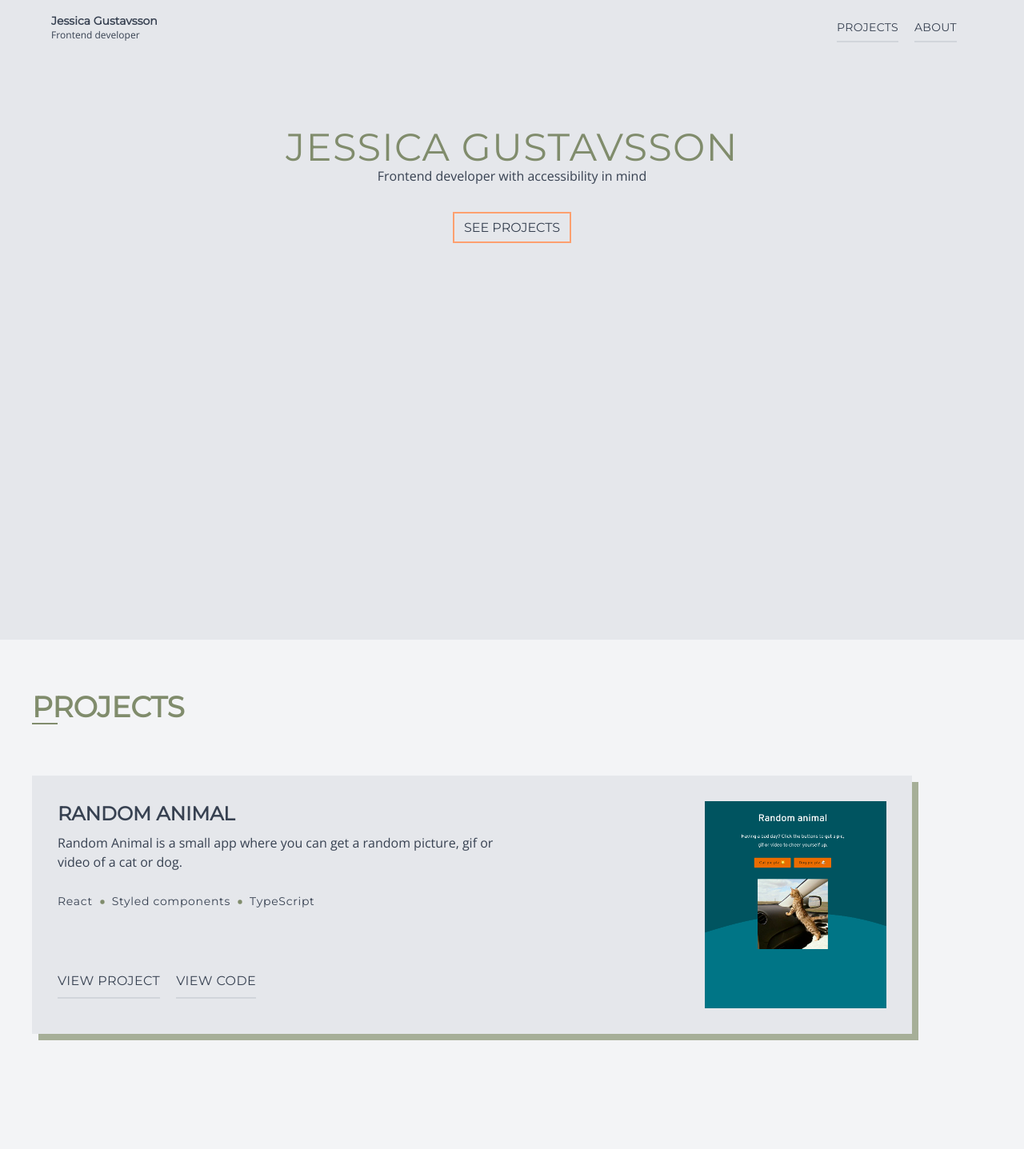
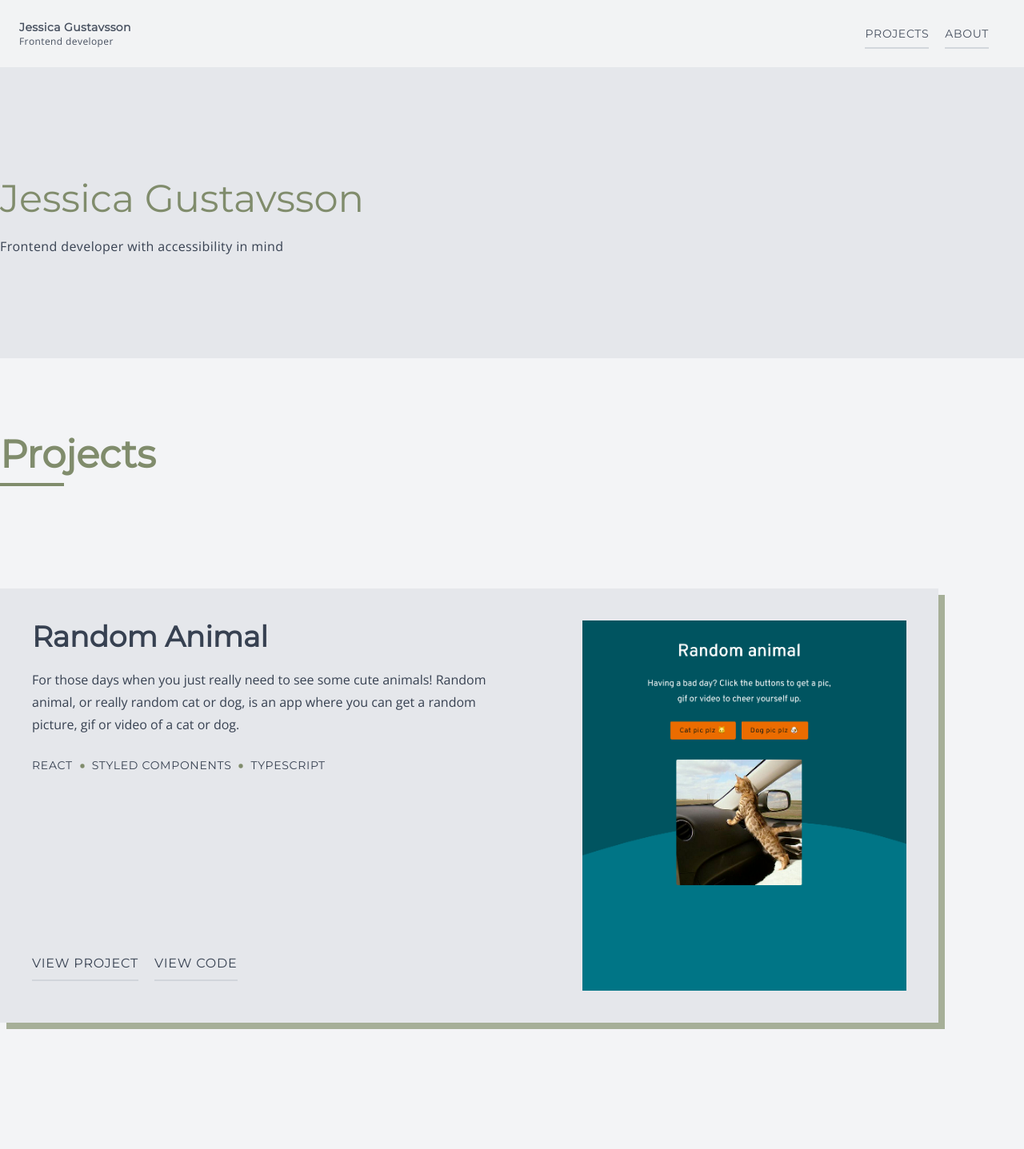
Before and after one commit to jdagmar/jdagmar.github.io, a React (Create React App) app: page / in a window 1280 px wide. Shown: the top 1437 px of the page at 80% size. Built offline with nearby package versions, Linux system fonts and the light colour scheme.

Commit message:
Copy and design

```diff
--- a/src/components/AboutSection.tsx
+++ b/src/components/AboutSection.tsx
@@ -6,14 +6,12 @@ import { SectionHeading, Link } from '.';
 export const AboutSection = () => {
   return (
     <section id="about" className="anchor-stop">
-      <div className="max-w-6xl m-auto py-8 px-4">
+      <div className="max-w-7xl m-auto pb-12 pt-24 px-4 lg:px-0">
         <SectionHeading text="About" />
         <div className="flex justify-between lg:flex-row flex-col-reverse mt-12 w-full my-4 p-8 bg-gray-200">
-          <div className="max-w-xl">
-            <h2 className="uppercase font-montserrat text-2xl font-black">
-              Who am I?
-            </h2>
-            <p className="text-md font-open-sans mt-4 mb-12">
+          <div className="max-w-3xl">
+            <h2 className="font-montserrat text-2xl font-black">Who am I?</h2>
+            <p className="text-md font-open-sans mt-4 mb-12 leading-7">
               Hi, I'm Jessica a frontend developer who is passionate about
               building accessible and scalable stuff.
             </p>
--- a/src/components/Header.tsx
+++ b/src/components/Header.tsx
@@ -3,14 +3,14 @@ import { Nav } from '.';
 
 export const Header = () => {
   return (
-    <header className="p-4 bg-gray-200 fixed top-0 w-full z-20">
-      <div className="max-w-6xl m-auto flex justify-between items-center">
+    <header className="p-6 bg-gray-100 fixed top-0 w-full z-20 opacity-90 tracking-wide">
+      <div className="max-w-7xl m-auto flex justify-between items-center">
         <div>
           <p className="font-montserrat text-sm font-bold">
             <span className="hidden lg:block">Jessica Gustavsson</span>
             <span className="text-lg lg:hidden">JG</span>
           </p>
-          <p className="font-open-sans text-xs hidden lg:block">
+          <p className=" font-open-sans text-xs hidden lg:block">
             Frontend developer
           </p>
         </div>
--- a/src/components/IntroHero.tsx
+++ b/src/components/IntroHero.tsx
@@ -1,21 +1,25 @@
 import * as React from 'react';
+import portrait from './../images/portrait-github.png';
 
 export const IntroHero = () => {
   return (
-    <div className="h-screen text-center bg-gray-200 pt-40">
-      <div className="group inline-block">
-        <h1 className="uppercase tracking-wide font-montserrat text-swamp-green-500 text-2xl lg:text-5xl transition motion-reduce:transition-none duration-1000 ease-in-out group-hover:text-tangerine-500">
-          Jessica Gustavsson
-        </h1>
-        <p className="font-open-sans flex justify-center mb-10">
-          Frontend developer with accessibility in mind
-        </p>
-        <a
+    <div className="bg-gray-200 pt-24">
+      <div className=" py-32 max-w-7xl m-auto flex justify-between px-4 xl:px-0">
+        <div>
+          <h1 className="font-montserrat text-swamp-green-500 text-2xl lg:text-5xl transition motion-reduce:transition-none duration-1000 ease-in-out group-hover:text-tangerine-500 mb-6">
+            Jessica Gustavsson
+          </h1>
+          <p className="font-open-sans tracking-wide">
+            Frontend developer with accessibility in mind
+          </p>
+        </div>
+
+        {/* <a
           href="#projects"
           className="uppercase font-montserrat border-tangerine-500 border-2 py-2 px-3 transition motion-reduce:transition-none duration-1000 ease-in-out group-hover:border-swamp-green-500"
         >
           See projects
-        </a>
+        </a> */}
       </div>
     </div>
   );
--- a/src/components/Link.tsx
+++ b/src/components/Link.tsx
@@ -9,7 +9,7 @@ export const Link = (props: Props) => {
   return (
     <a
       href={props.url}
-      className="tracking-wide uppercase border-b-2 border-gray-300 hover:border-swamp-green-500 transition motion-reduce:transition-none duration-700 ease-in-out py-2 mr-5 font-montserrat"
+      className="tracking-wider uppercase border-b-2 border-gray-300 hover:border-swamp-green-500 transition motion-reduce:transition-none duration-700 ease-in-out py-2 mr-5 font-montserrat"
     >
       {props.text}
     </a>
--- a/src/components/ProjectCards.tsx
+++ b/src/components/ProjectCards.tsx
@@ -6,7 +6,7 @@ import { Link } from './Link';
 export const ProjectCards = () => {
   const cards = projects.map((project, i) => (
     <li
-      className={`mb-40 lg:w-11/12  p-8 bg-gray-200 backdrop backdrop-behind ${
+      className={`mb-40 lg:w-11/12  p-10 bg-gray-200 backdrop backdrop-behind ${
         i % 2 === 1
           ? 'backdrop-tangerine backdrop-left'
           : 'backdrop-swampgreen backdrop-right'
@@ -16,20 +16,20 @@ export const ProjectCards = () => {
       <div className="flex justify-between flex-col sm:flex-row">
         <div className="flex flex-col justify-between">
           <div>
-            <h3 className="uppercase font-montserrat text-2xl font-black">
+            <h3 className="font-montserrat text-4xl font-black mb-5">
               {project.name}
             </h3>
-            <p className="font-open-sans my-2 max-w-xl">
+            <p className="font-open-sans my-2 max-w-xl leading-7 mb-6">
               {project.description}
             </p>
             <div
-              className={`mt-6 mb-2 ${
+              className={`mb-10 ${
                 i % 2 === 1 ? 'text-tangerine-500' : 'text-swamp-green-500'
               }`}
             >
               {project.topics.map((topic, i, topics) => (
                 <span key={i}>
-                  <span className="font-montserrat tracking-wider text-gray-700 text-sm">
+                  <span className="font-montserrat uppercase tracking-wider text-gray-700 text-sm">
                     {topic}
                   </span>
                   {topics.length - 1 !== i && (
@@ -50,7 +50,7 @@ export const ProjectCards = () => {
         </div>
         {project.screenshot.map((screenshot, i) => (
           <div
-            className="w-full sm:w-1/3 lg:w-1/4 pt-6 sm:pt-0 sm:pl-8"
+            className="w-full sm:w-1/3 lg:w-2/5 pt-6 sm:pt-0 sm:pl-8"
             key={i}
           >
             <div className="img-square">
@@ -65,5 +65,5 @@ export const ProjectCards = () => {
       </div>
     </li>
   ));
-  return <ul className="mt-16 flex-1 justify-center flex-wrap">{cards}</ul>;
+  return <ul className="mt-32 flex-1 justify-center flex-wrap">{cards}</ul>;
 };
--- a/src/components/ProjectsSection.tsx
+++ b/src/components/ProjectsSection.tsx
@@ -5,7 +5,7 @@ import { SectionHeading } from '.';
 export const ProjectSection = () => {
   return (
     <section id="projects" className="section relative anchor-stop">
-      <div className="max-w-7xl m-auto pb-12 pt-16 px-4 lg:px-10">
+      <div className="max-w-7xl m-auto pb-12 pt-24 px-4 lg:px-0">
         <SectionHeading text="Projects" />
         <ProjectCards />
       </div>
--- a/src/components/SectionHeading.tsx
+++ b/src/components/SectionHeading.tsx
@@ -7,10 +7,10 @@ type Props = {
 export const SectionHeading = (props: Props) => {
   return (
     <>
-      <h2 className="uppercase font-montserrat text-swamp-green-500 font-black text-4xl">
+      <h2 className=" font-montserrat text-swamp-green-500 font-black text-5xl pb-3">
         {props.text}
       </h2>
-      <div className="w-8 border-b-2 border-swamp-green-500"></div>
+      <div className="w-20 border-b-4 border-swamp-green-500"></div>
     </>
   );
 };
--- a/src/components/SkillsList.tsx
+++ b/src/components/SkillsList.tsx
@@ -4,7 +4,10 @@ import { iconHelper } from '../helpers/iconHelper';
 
 export const SkillsList = () => {
   const skillSet = skills.map((skill, i, skills) => (
-    <li className="tracking-wider font-montserrat text-sm leading-7" key={i}>
+    <li
+      className="tracking-wider font-montserrat text-sm leading-7 uppercase"
+      key={i}
+    >
       {skill}
       {skills.length - 1 !== i && (
         <div className="text-tangerine-500 h-2 w-2 inline-block mx-2">
@@ -16,9 +19,7 @@ export const SkillsList = () => {
 
   return (
     <>
-      <h3 className="uppercase font-montserrat text-xl font-black">
-        Technical skills
-      </h3>
+      <h3 className="font-montserrat text-xl font-black">Technical skills</h3>
       <ul className="flex flex-wrap text-center my-4">{skillSet}</ul>
     </>
   );
--- a/src/data/projects.json
+++ b/src/data/projects.json
@@ -1,7 +1,7 @@
 [
   {
     "name": "Random Animal",
-    "description": "Random Animal is a small app where you can get a random picture, gif or video of a cat or dog.",
+    "description": "For those days when you just really need to see some cute animals! Random animal, or really random cat or dog, is an app where you can get a random picture, gif or video of a cat or dog.",
     "repo": "https://github.com/jdagmar/random-animal",
     "website": "https://jdagmar.github.io/random-animal/",
     "screenshot": ["images/random-animal.png"],
@@ -9,7 +9,7 @@
   },
   {
     "name": "Weather App",
-    "description": "Weather App is an Angular app where you can search for current weather through the OpenWeatherApp API.",
+    "description": "What better way to learn a framework than to build an weather app! In this app you can search for a city and fetch the current weather.",
     "repo": "https://github.com/jdagmar/weather-app",
     "website": "https://jdagmar.github.io/weather-app/",
     "screenshot": ["images/weather-app.png"],
@@ -17,7 +17,7 @@
   },
   {
     "name": "Budget Planner",
-    "description": "Budget Planner is an react app inspired by my very first coding project 2016. Enter your income and some expenses and the app sums it up.",
+    "description": "Still scribbling down your monthly budget on paper? Try budget planner, enter you'r income and monthly expenses and the app sums up everyhing and alerts if you'r exceeding your budget.",
     "repo": "https://github.com/jdagmar/budget-planner",
     "website": "https://jdagmar.github.io/budget-planner/",
     "screenshot": ["images/budget-planner.png"],
```
Also changed, not shown: 1 other file (tests, documents, lock files or other folders).
